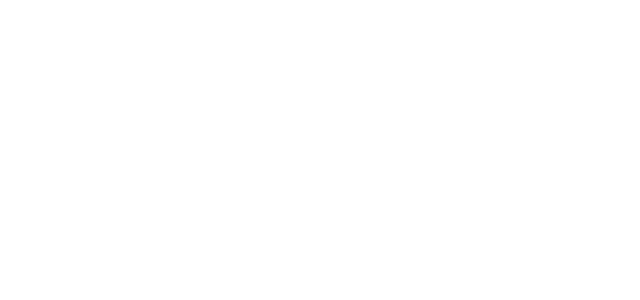
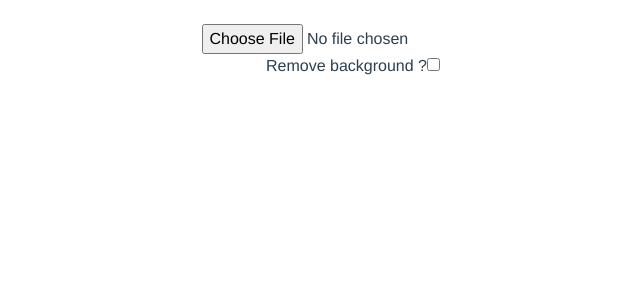
Before and after one commit to o3LL/Ecardstore-tools, a Vue app: page /remove in a window 1280 px wide. Before the commit this address had no page. Shown: the top 300 px of the page, without its empty margins (287-927 px from the left). Built offline with nearby package versions, Linux system fonts and the light colour scheme.

Commit message:
Add full removal

```diff
--- /dev/null
+++ b/src/components/FullResizer.vue
@@ -0,0 +1,26 @@
+<template>
+  <div class="flex justify-evenly space-x-4">
+    <file-input @change="handleImageUpload" />
+  </div>
+
+  <img ref="original" />
+</template>
+
+<script setup lang="ts">
+import FileInput from "@/components/inputs/fileInput.vue";
+import { ref } from "vue";
+
+const original = ref<HTMLImageElement>();
+
+function handleImageUpload(file: File) {
+  const reader = new FileReader();
+  reader.onload = (e) => {
+    const img = new Image();
+    img.onload = () => {
+      original.value?.setAttribute("src", img.src);
+    };
+    img.src = e.target?.result as string;
+  };
+  reader.readAsDataURL(file);
+}
+</script>
--- a/src/components/inputs/fileInput.vue
+++ b/src/components/inputs/fileInput.vue
@@ -28,6 +28,15 @@
     class="block w-full text-sm text-slate-500 bg-white rounded p-2"
     @change="handleChange"
   />
+  <div class="flex">
+    <span class="text-white">Remove background ?</span>
+    <input
+      type="checkbox"
+      name="bgRemove"
+      id="bgRemove"
+      v-model="shouldRemoveBackground"
+    />
+  </div>
 </template>
 
 <script setup lang="ts">
@@ -38,6 +47,7 @@
 const emits = defineEmits(["change"]);
 let isLoading = reactive({ value: false });
 let rotatingText = reactive({ value: "Uploading image" });
+let shouldRemoveBackground = reactive({ value: true });
 
 // Rotate text to something fun
 setInterval(() => {
--- a/src/router/index.ts
+++ b/src/router/index.ts
@@ -1,11 +1,17 @@
 import { createRouter, createWebHistory, RouteRecordRaw } from "vue-router";
 import HomeView from "../views/HomeView.vue";
+import RemoveView from "../views/RemoveView.vue";
 
 const routes: Array<RouteRecordRaw> = [
   {
     path: "/",
     name: "home",
     component: HomeView,
+  },
+  {
+    path: "/remove",
+    name: "remove",
+    component: RemoveView,
   },
   {
     path: "/about",
--- /dev/null
+++ b/src/views/RemoveView.vue
@@ -0,0 +1,20 @@
+<template>
+  <div class="container mx-auto px-4">
+    <full-resizer />
+    <message-box />
+  </div>
+</template>
+
+<script lang="ts">
+import { defineComponent } from "vue";
+import FullResizer from "@/components/FullResizer.vue"; // @ is an alias to /src
+import MessageBox from "@/components/MessageBox.vue";
+
+export default defineComponent({
+  name: "RemoveView",
+  components: {
+    FullResizer,
+    MessageBox,
+  },
+});
+</script>
```
